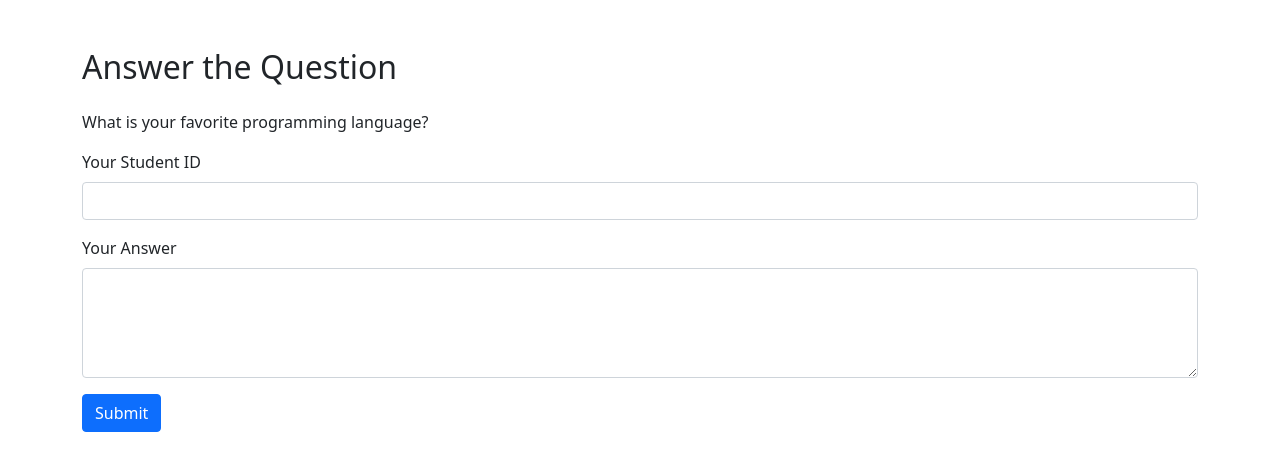
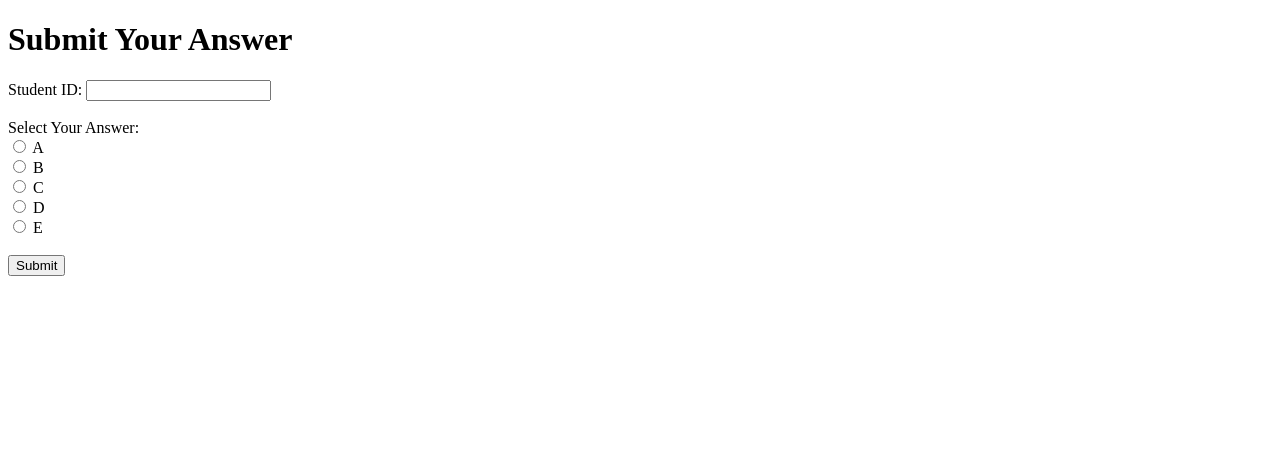
Before and after one commit to kmogis/Student_Answer_Questions, a Flask app: page /answer/1 in a window 1280 px wide. Shown: the top 471 px of the page. Run offline with Flask 2, Linux system fonts and the light colour scheme; data comes from the database, SQL or seed files in the repository; some libraries are stand-ins or nearby versions.

Commit message:
Update answer_form.html

```diff
--- a/templates/answer_form.html
+++ b/templates/answer_form.html
@@ -2,26 +2,27 @@
 <html lang="en">
 <head>
     <meta charset="UTF-8">
-    <meta http-equiv="X-UA-Compatible" content="IE=edge">
-    <meta name="viewport" content="width=device-width, initial-scale=1.0">
-    <title>Answer Question</title>
-    <link rel="stylesheet" href="https://cdnjs.cloudflare.com/ajax/libs/bootstrap/5.1.3/css/bootstrap.min.css">
+    <title>Answer Form</title>
 </head>
 <body>
-    <div class="container mt-5">
-        <h2 class="mb-4">Answer the Question</h2>
-        <p>{{ question }}</p>
-        <form method="POST">
-            <div class="mb-3">
-                <label for="student_id" class="form-label">Your Student ID</label>
-                <input type="text" id="student_id" name="student_id" class="form-control" required>
-            </div>
-            <div class="mb-3">
-                <label for="response_text" class="form-label">Your Answer</label>
-                <textarea id="response_text" name="response_text" class="form-control" rows="4" required></textarea>
-            </div>
-            <button type="submit" class="btn btn-primary">Submit</button>
-        </form>
-    </div>
+    <h1>Submit Your Answer</h1>
+    <form method="post">
+        <label for="student_id">Student ID:</label>
+        <input type="text" id="student_id" name="student_id" required><br><br>
+
+        <label>Select Your Answer:</label><br>
+        <input type="radio" id="A" name="response_text" value="A" required>
+        <label for="A">A</label><br>
+        <input type="radio" id="B" name="response_text" value="B">
+        <label for="B">B</label><br>
+        <input type="radio" id="C" name="response_text" value="C">
+        <label for="C">C</label><br>
+        <input type="radio" id="D" name="response_text" value="D">
+        <label for="D">D</label><br>
+        <input type="radio" id="E" name="response_text" value="E">
+        <label for="E">E</label><br><br>
+
+        <input type="submit" value="Submit">
+    </form>
 </body>
 </html>
```
